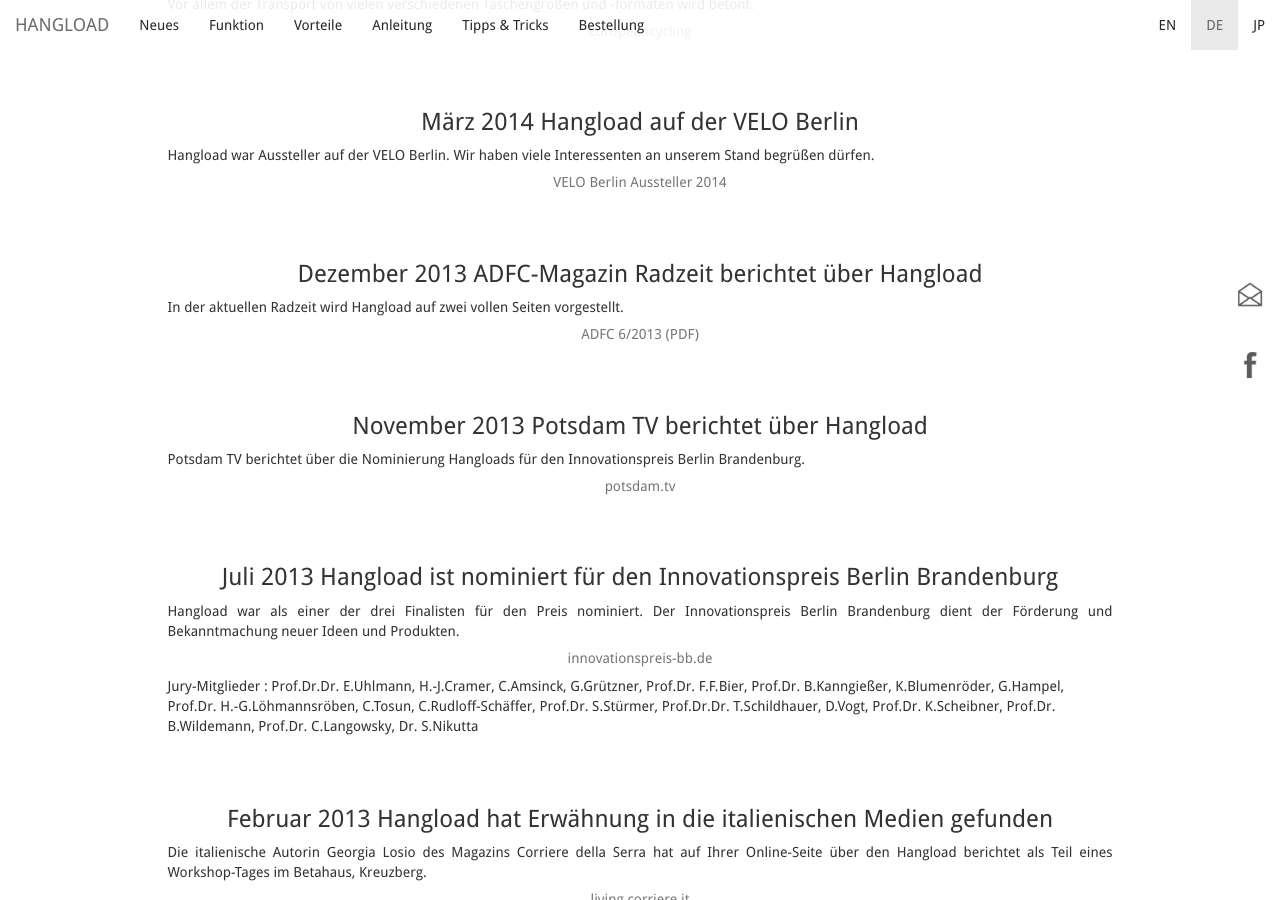
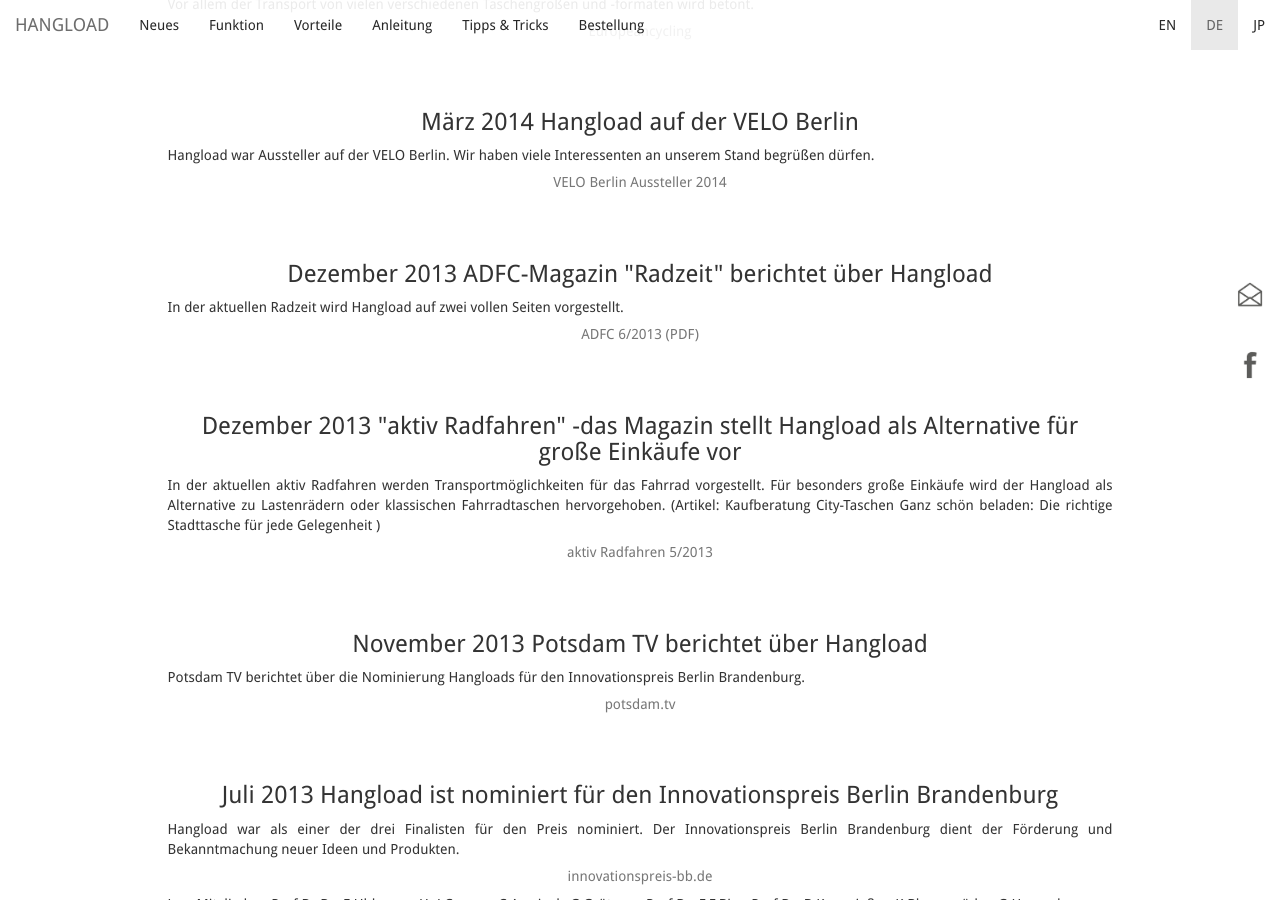
Before and after one commit to bodokaiser/hangload.com, a Jekyll site: the page built from pressDE.html, in a window 1280 px wide and 900 px high, scrolled down 734 px. Built offline with Jekyll 4.4.1, drawn with Linux system fonts in a browser that asks for light colours; nearby versions of some CDN libraries; library files that are not in the unit come from our copies; Markdown is read by kramdown in place of the engine named in the settings.

Commit message:
Update pressDE.html

```diff
--- a/pressDE.html
+++ b/pressDE.html
@@ -1,9 +1,9 @@
 ---
 layout: defaultDE
-title: Hangload - Pressemitteilungen
+title: Hangload - Artikel, Pressemitteilungen und Links
 prefix: ..
 language: de
-description: Hangload als neue, sichere Alternative Ladung, Beutel und Taschen mit dem Fahrrad zu transportieren.
+description: Hangload - Neuigkeiten, Presse, Artikel und Links, in denen über Hangload berichtet wurde
 
 ---
 <article class="container" id="press">
@@ -68,11 +68,25 @@
 <br>
 <div class="row">
 <div class="col-xs-10 col-xs-offset-1">
-<h3 class="text-center"> Dezember 2013 ADFC-Magazin Radzeit berichtet über Hangload</h3>
+<h3 class="text-center"> Dezember 2013 ADFC-Magazin "Radzeit" berichtet über Hangload</h3>
 <p class="text-justify">
 In der aktuellen Radzeit wird Hangload auf zwei vollen Seiten vorgestellt.
 <h5 class="text-center">
 <a target="_blank" href="http://www.adfc-berlin.de/images/stories/content_2013/radzeit/radzeit_2013-06_web.pdf"> ADFC 6/2013 (PDF) </a> </h5>
+</p>
+</div>
+</div>
+<br>
+<br>
+<div class="row">
+<div class="col-xs-10 col-xs-offset-1">
+<h3 class="text-center"> Dezember 2013 "aktiv Radfahren" -das Magazin stellt Hangload als Alternative für große Einkäufe vor</h3>
+<p class="text-justify">
+In der aktuellen aktiv Radfahren werden Transportmöglichkeiten für das Fahrrad vorgestellt. Für besonders große Einkäufe wird
+der Hangload als Alternative zu Lastenrädern oder klassischen Fahrradtaschen hervorgehoben. (Artikel: Kaufberatung City-Taschen
+Ganz schön beladen: Die richtige Stadttasche für jede Gelegenheit )
+<h5 class="text-center">
+<a target="_blank" href="http://www.aktiv-radfahren.de/ausgabe/2013/05"> aktiv Radfahren 5/2013 </a> </h5>
 </p>
 </div>
 </div>
```
